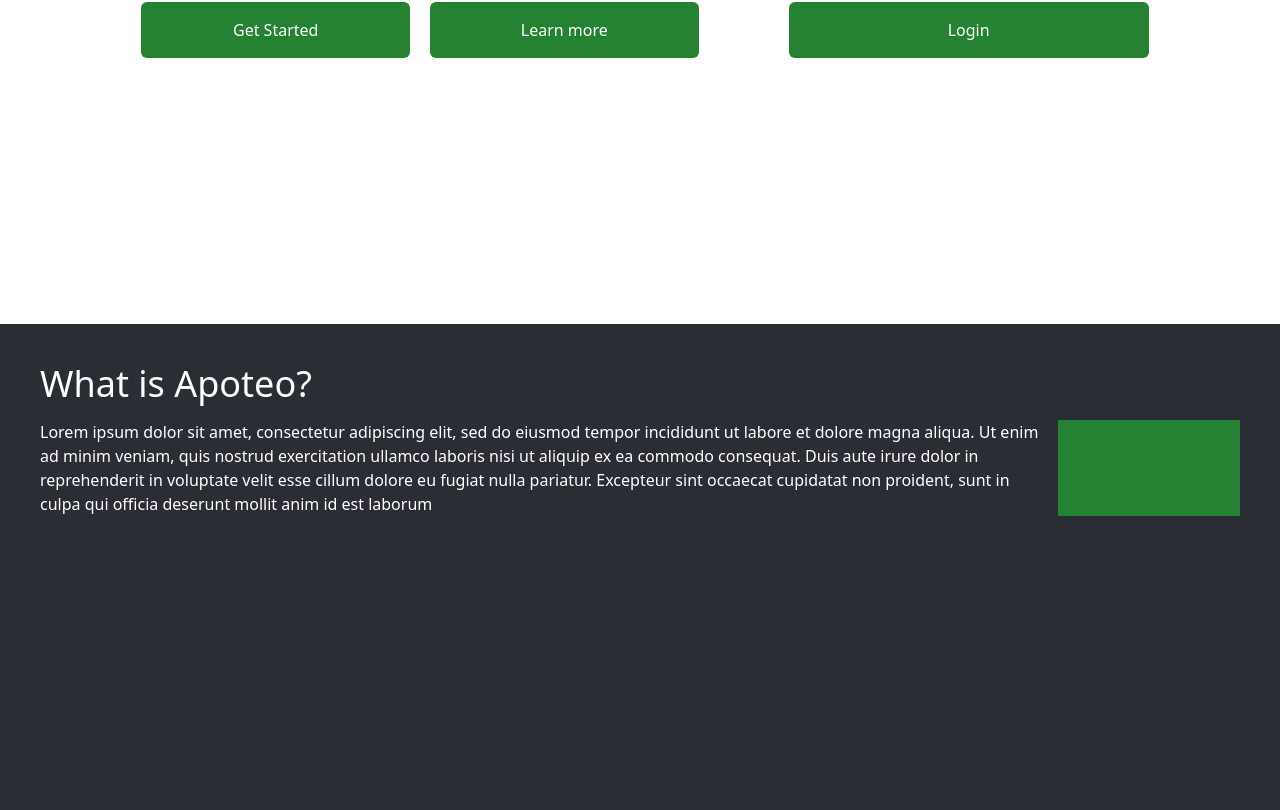
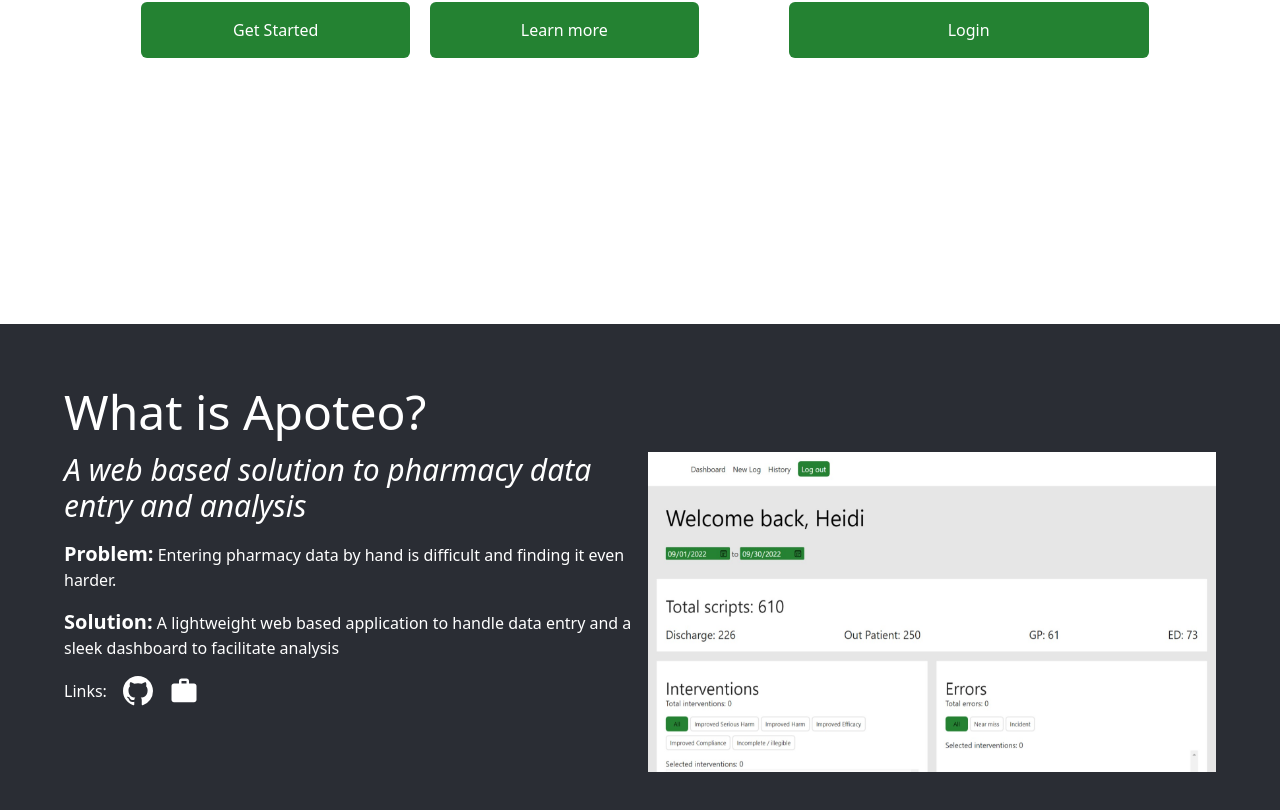
Before and after one commit to KarlGilden/apoteo, a Next.js app: page / in a window 1280 px wide. Shown: the part 476-1286 px from the top of the page. Built offline with nearby package versions, Linux system fonts and the light colour scheme; no server answers.

Commit message:
update project description

```diff
--- a/components/Dashboard/DashboardContainer.tsx
+++ b/components/Dashboard/DashboardContainer.tsx
@@ -36,10 +36,10 @@ const DashboardContainer = ({dateFrom, dateTo}:IProps) => {
         <div className='p-2'></div>
         <h2 className='text-4xl text-dark-green'>Total scripts: {data?.sumAll}</h2>
         <div className='flex flex-wrap justify-between mt-6'>
-          <h3 className='text-xs sm:text-base text-dark-green'>Discharge: {data?.sumDischarge}</h3>
-          <h3 className='text-xs sm:text-base text-dark-green'>Out Patient: {data?.sumOutp}</h3>
-          <h3 className='text-xs sm:text-base text-dark-green'>GP: {data?.sumGp}</h3>
-          <h3 className='text-xs sm:text-base text-dark-green'>ED: {data?.sumEd}</h3>
+          <h3 className='text-xs md:text-2xl sm:text-base text-dark-green'>Discharge: {data?.sumDischarge}</h3>
+          <h3 className='text-xs md:text-2xl sm:text-base text-dark-green'>Out Patient: {data?.sumOutp}</h3>
+          <h3 className='text-xs md:text-2xl sm:text-base text-dark-green'>GP: {data?.sumGp}</h3>
+          <h3 className='text-xs md:text-2xl sm:text-base text-dark-green'>ED: {data?.sumEd}</h3>
         </div>
     </div>
   )
--- a/package.json
+++ b/package.json
@@ -18,7 +18,8 @@
     "next": "12.2.2",
     "next-auth": "^4.9.0",
     "react": "18.2.0",
-    "react-dom": "18.2.0"
+    "react-dom": "18.2.0",
+    "react-icons": "^4.4.0"
   },
   "devDependencies": {
     "@types/node": "18.0.3",
--- a/pages/dashboard.tsx
+++ b/pages/dashboard.tsx
@@ -18,7 +18,7 @@ const Dashboard: NextPage  = ()=> {
         {session ?
             <>
             <div className='bg-off-white p-5 pt-0'>
-                <div className='px-5 py-12 sm:py-16'>
+                <div className='px-5 py-6 sm:py-10'>
                     <h3 className='text-3xl sm:text-5xl  text-center sm:text-left'>Welcome back, {session.user?.name}</h3>
                     <div className='p-5'></div>
                     <DatesChanger dateFrom={dateFrom} dateTo={dateTo} setDateFrom={setDateFrom} setDateTo={setDateTo}/>
--- a/pages/index.tsx
+++ b/pages/index.tsx
@@ -1,9 +1,13 @@
 import type { NextPage } from 'next'
+import Image from 'next/image'
+import Link from 'next/link'
+import {BsGithub} from 'react-icons/bs'
+import {MdOutlineWork} from 'react-icons/md'
 import { useEffect } from 'react'
 import FormInput from '../components/FormInput'
 import HeaderContainer from '../components/HeaderContainer'
 import LoginContainer from '../components/LoginContainer'
-
+import DashboardImg from '../public/dashboard.jpeg'
 const Home: NextPage = () => {
 
   return (
@@ -19,22 +23,46 @@ const Home: NextPage = () => {
 
       </section>
     </main>
-    <section className='h-screen w-full bg-primary-dark p-10 '>
-      <h1 className='text-white text-4xl'>What is Apoteo?</h1>
+
+    <section className='h-screen w-full bg-primary-dark p-16 text-white'>
+      <h1 className='text-white text-5xl'>What is Apoteo?</h1>
+
       <p className='p-2'></p>
-      <div className=' sm:flex'>
-        <p className='text-white'>Lorem ipsum dolor sit amet,
-          consectetur adipiscing elit, sed do eiusmod tempor incididunt ut labore et dolore magna aliqua.
-          Ut enim ad minim veniam, quis nostrud exercitation ullamco laboris nisi ut aliquip ex ea commodo consequat.
-          Duis aute irure dolor in reprehenderit in voluptate velit esse cillum dolore eu fugiat nulla pariatur.
-          Excepteur sint occaecat cupidatat non proident, sunt in culpa qui officia deserunt mollit anim id est laborum
-          </p>
-          <p className='p-2'></p>
-          <div className='w-full bg-secondary sm:w-[50%]'>
 
+      <div className='flex flex-col sm:flex-row'>
+        <div className='sm:w-[50%]'>
+          <h2 className='text-3xl text-white italic '>A web based solution to pharmacy data entry and analysis</h2>
+
+          <div className='p-2'></div>
+
+          <div >
+            <p className=''><b className='text-xl'>Problem:</b> Entering pharmacy data by hand is difficult and finding it even harder.</p>
+            <div className='p-2'></div>
+            <p><b className='text-xl'>Solution:</b> A lightweight web based application to handle data entry and a sleek dashboard to facilitate analysis</p>
           </div>
+
+          <div className='p-2'></div>
+
+          <div className='flex items-center'>
+            <h5>Links:</h5>
+            <div className='p-2'></div>
+            <Link target={"_blank"} href={'https://github.com/KarlGilden/apoteo'}><BsGithub className='text-3xl hover:fill-secondary cursor-pointer'/></Link>
+            <div className='p-2'></div>
+            <Link target={"_blank"} href={'https://kgilden.com'}><MdOutlineWork className='text-3xl hover:fill-secondary cursor-pointer'/></Link>
+          </div>
+
+        </div>
+
+        <div className='p-2'></div>
+
+        <div className='sm:w-[50%]'>
+          <Image src={DashboardImg}
+            width={800}
+            height={450}
+            layout="responsive" />
+        </div>
+
       </div>
-
     </section>
     </>
   )
```
Also changed, not shown: public/dashboard.jpeg (added), 1 other file (tests, documents, lock files or other folders).
